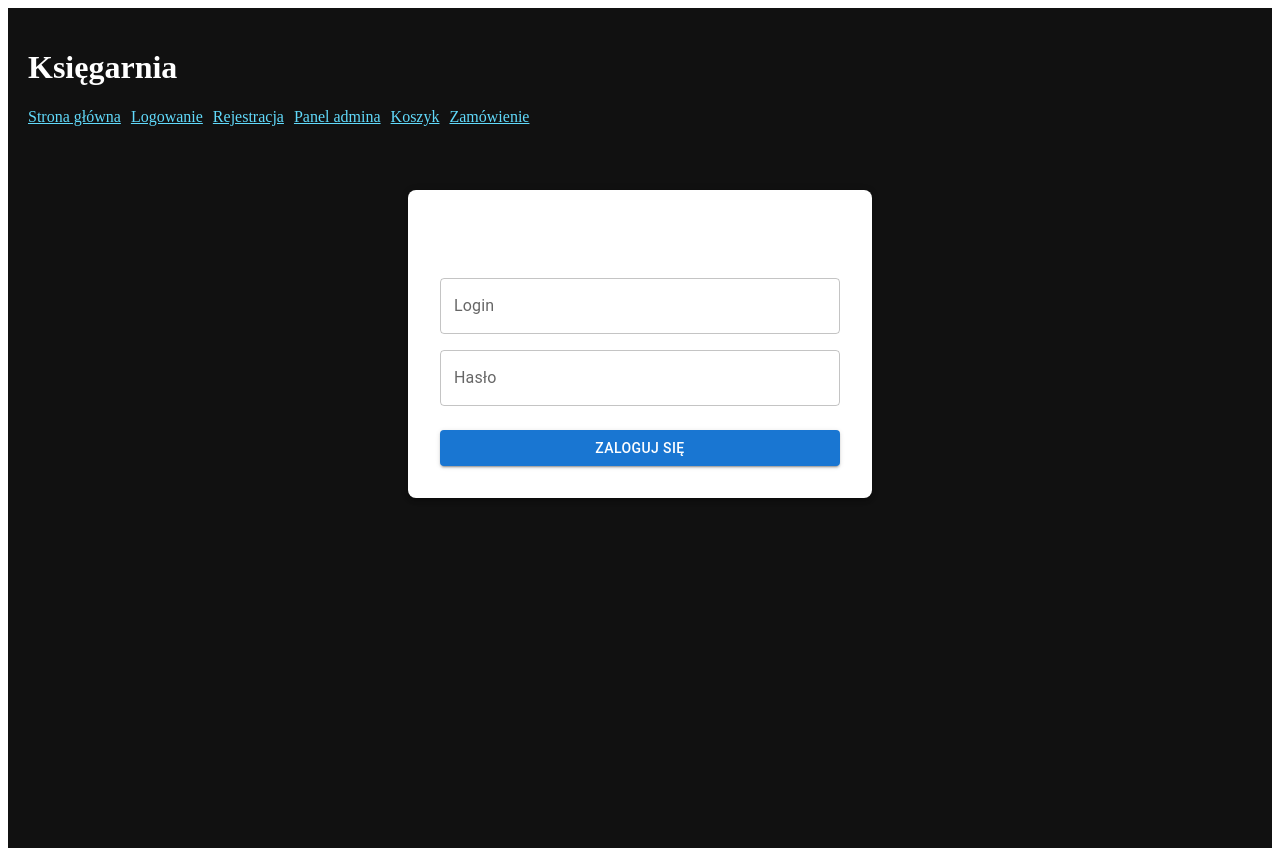
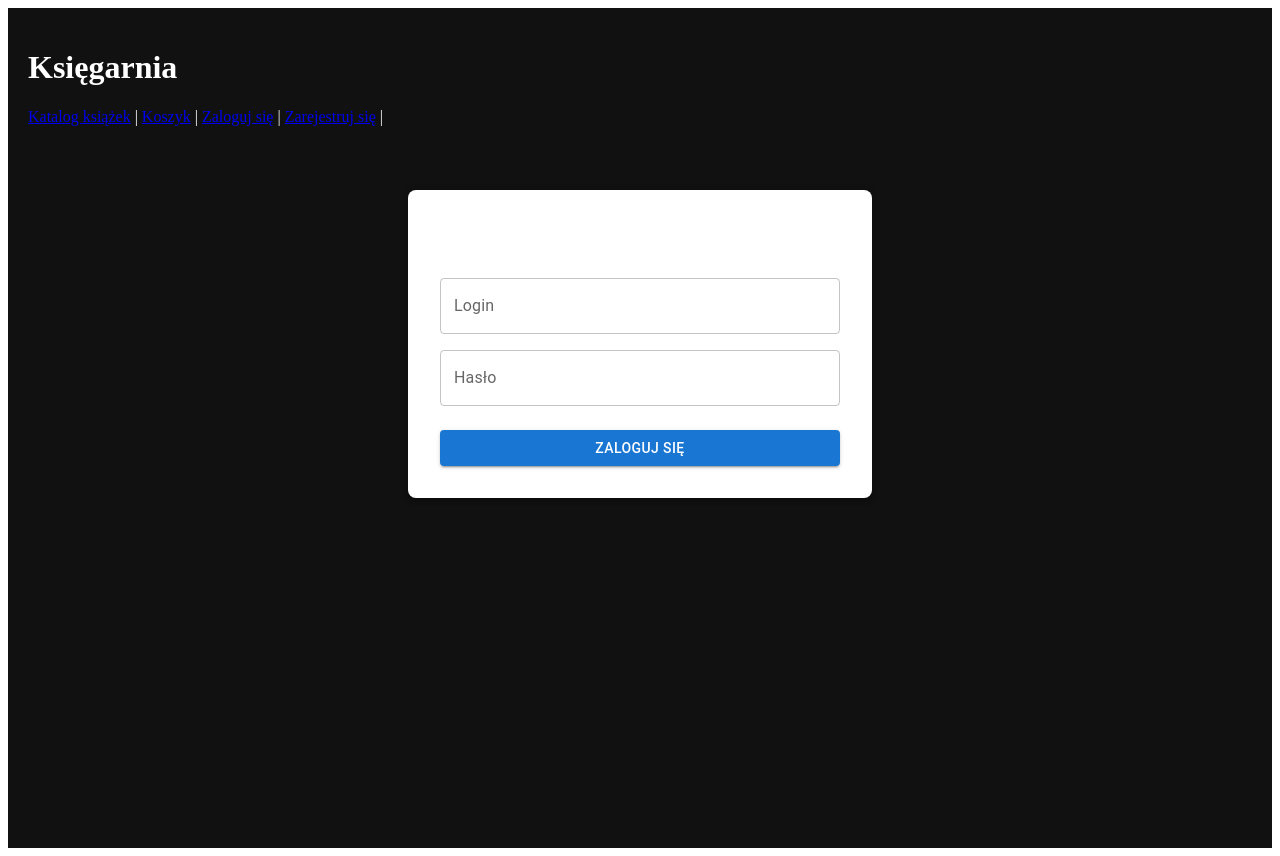
Before and after one commit to Kacperrk/projekt-frontend-backend, a React (Create React App) app in the folder my-app/: page /login in a window 1280 px wide. Built offline with nearby package versions, Linux system fonts and the light colour scheme.

Commit message:
Poprawa routingu i ochrona tras przy użyciu usePrivateRoute

```diff
--- a/my-app/src/App.tsx
+++ b/my-app/src/App.tsx
@@ -1,21 +1,23 @@
 import React from 'react';
 import { BrowserRouter, Routes, Route, Link } from 'react-router-dom';
+import { useAppDispatch, useAppSelector } from './hooks';
+import { logout } from './slices/authSlice';
+import Button from '@mui/material/Button';
+
 import LoginPage from './components/LoginPage';
+import RegisterPage from './components/RegisterPage';
 import ProductList from './components/ProductList';
 import AdminPage from './components/AdminPage';
 import Basket from './components/Basket';
 import OrderSummary from './components/OrderSummary';
-import PrivateRoute from './components/PrivateRoute';
-import RegisterPage from './components/RegisterPage';
 import BookDetails from './components/BookDetails';
 
-import { useAppDispatch, useAppSelector } from './hooks';
-import { logout } from './slices/authSlice';
-import Button from '@mui/material/Button';
+import { usePrivateRoute } from './components/PrivateRoute';
 
 function App() {
   const dispatch = useAppDispatch();
   const user = useAppSelector((state) => state.auth.user);
+  const requireAuth = usePrivateRoute();
 
   return (
     <BrowserRouter>
@@ -24,54 +26,30 @@ function App() {
 
         {user && (
           <div style={{ marginBottom: '10px' }}>
-            Zalogowany jako: <strong>{user.email}</strong>{' '}
-            <Button onClick={() => dispatch(logout())} color="secondary" size="small" variant="outlined">
-              Wyloguj
-            </Button>
+            Zalogowany jako: {user.email}
+            <Button onClick={() => dispatch(logout())}>Wyloguj się</Button>
           </div>
         )}
 
-        <nav style={{ marginBottom: '20px' }}>
-          <Link to="/" style={{ marginRight: '10px', color: '#61dafb' }}>Strona główna</Link>
-          <Link to="/login" style={{ marginRight: '10px', color: '#61dafb' }}>Logowanie</Link>
-          <Link to="/register" style={{ marginRight: '10px', color: '#61dafb' }}>Rejestracja</Link>
-          <Link to="/admin" style={{ marginRight: '10px', color: '#61dafb' }}>Panel admina</Link>
-          <Link to="/koszyk" style={{ marginRight: '10px', color: '#61dafb' }}>Koszyk</Link>
-          <Link to="/zamowienie" style={{ marginRight: '10px', color: '#61dafb' }}>Zamówienie</Link>
+        <nav>
+          <Link to="/">Katalog książek</Link> |{" "}
+          <Link to="/basket">Koszyk</Link> |{" "}
+          {!user && <Link to="/login">Zaloguj się</Link>} |{" "}
+          {!user && <Link to="/register">Zarejestruj się</Link>} |{" "}
+          {user && <Link to="/admin">Panel Admina</Link>}
         </nav>
 
         <Routes>
+          {/* Publiczne ścieżki */}
           <Route path="/" element={<ProductList />} />
+          <Route path="/books/:id" element={<BookDetails />} />
+          <Route path="/basket" element={<Basket />} />
           <Route path="/login" element={<LoginPage />} />
           <Route path="/register" element={<RegisterPage />} />
-          <Route path="/book/:id" element={<BookDetails />} />
 
-          <Route
-            path="/admin"
-            element={
-              <PrivateRoute requiredRole="admin">
-                <AdminPage />
-              </PrivateRoute>
-            }
-          />
-          <Route
-            path="/koszyk"
-            element={
-              <PrivateRoute>
-                <Basket />
-              </PrivateRoute>
-            }
-          />
-          <Route
-            path="/zamowienie"
-            element={
-              <PrivateRoute>
-                <OrderSummary />
-              </PrivateRoute>
-            }
-          />
-
-          <Route path="*" element={<div>Strona nie znaleziona</div>} />
+          {/* Chronione ścieżki */}
+          <Route path="/admin" element={requireAuth(<AdminPage />)} />
+          <Route path="/order-summary" element={requireAuth(<OrderSummary />)} />
         </Routes>
       </div>
     </BrowserRouter>
--- a/my-app/src/components/PrivateRoute.tsx
+++ b/my-app/src/components/PrivateRoute.tsx
@@ -1,24 +1,14 @@
-import React, { ReactNode } from 'react';
+import React, { JSXElementConstructor, ReactElement } from 'react';
 import { Navigate } from 'react-router-dom';
 import { useAppSelector } from '../hooks';
 
-interface PrivateRouteProps {
-  children: ReactNode;
-  requiredRole?: 'admin' | 'user';
-}
-
-const PrivateRoute: React.FC<PrivateRouteProps> = ({ children, requiredRole }) => {
+/**
+ * Hook zwracający funkcję, która zabezpiecza trasę dla zalogowanych użytkowników.
+ */
+export const usePrivateRoute = () => {
   const user = useAppSelector((state) => state.auth.user);
 
-  if (!user) {
-    return <Navigate to="/" replace />;
-  }
-
-  if (requiredRole && user.role !== requiredRole) {
-    return <Navigate to="/" replace />;
-  }
-
-  return <>{children}</>;
+  return (element: ReactElement<any, string | JSXElementConstructor<any>>) => {
+    return user ? element : <Navigate to="/login" replace />;
+  };
 };
-
-export default PrivateRoute;
```
